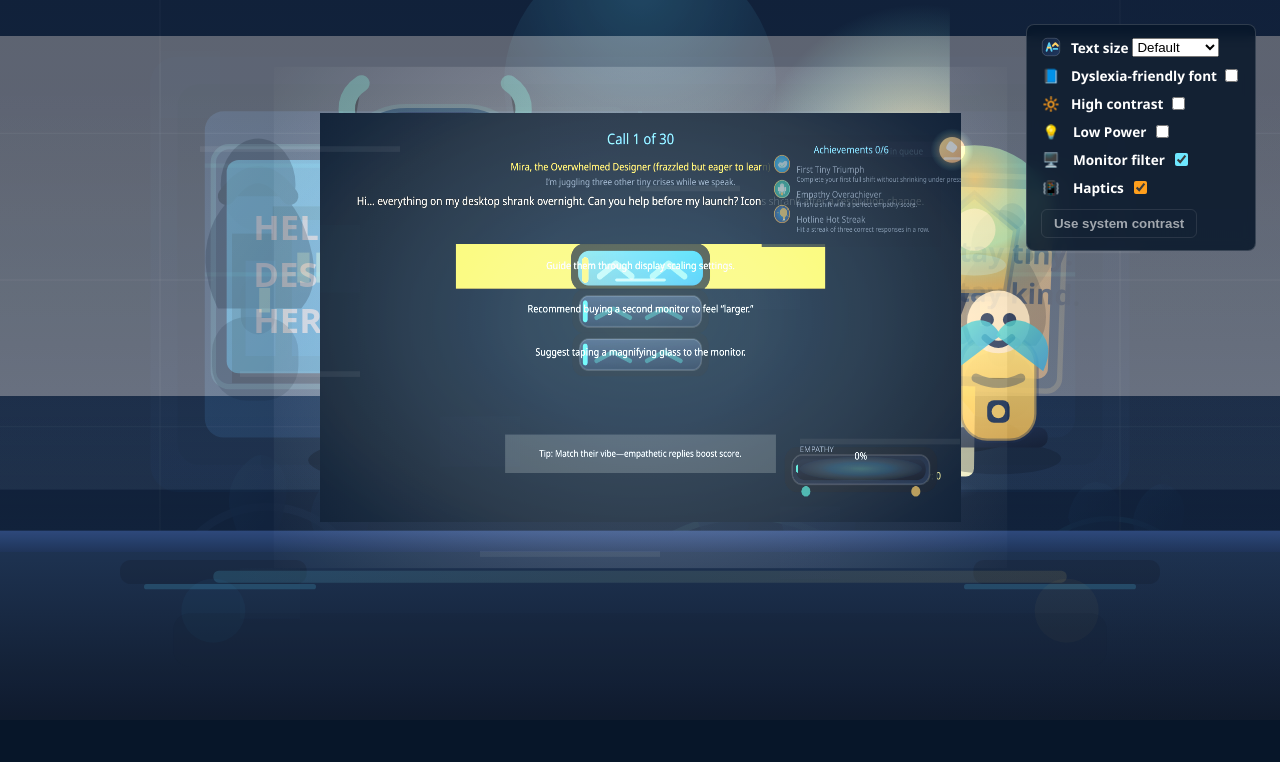
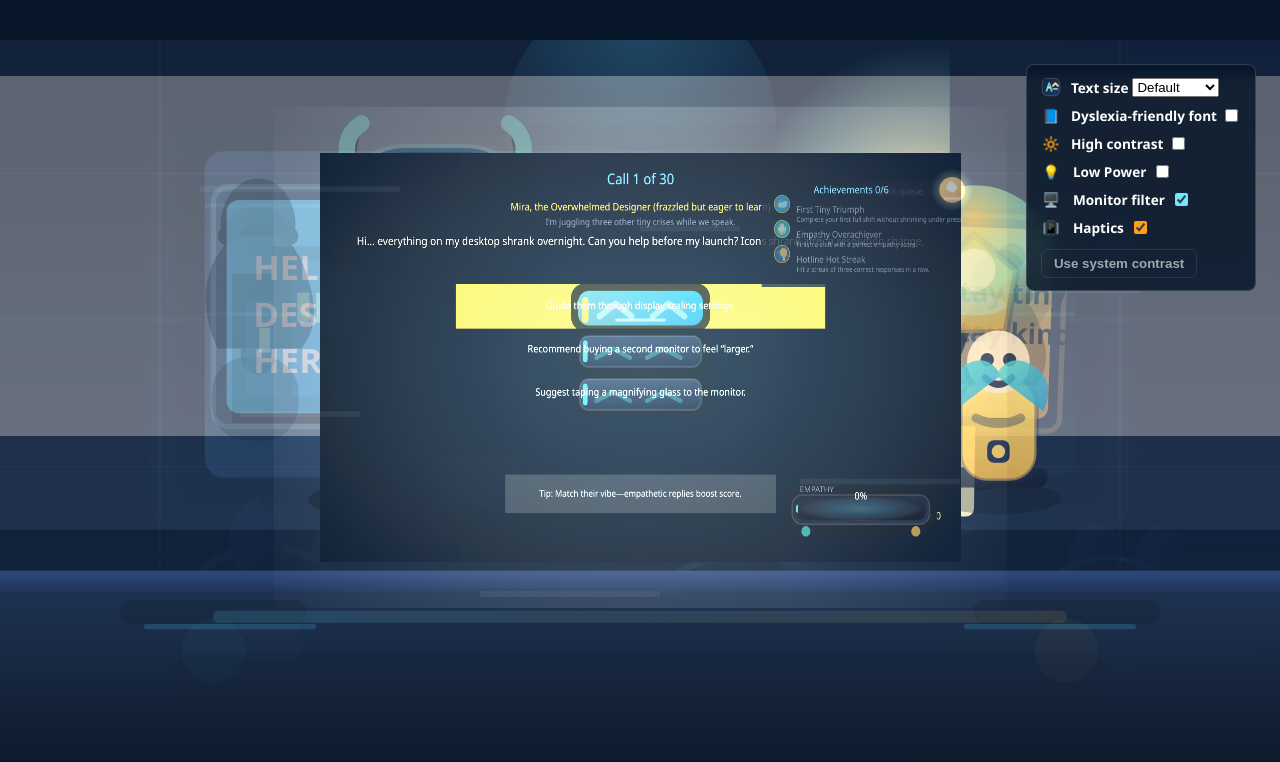
Before and after one commit to sandgraal/tiny-helpdesk-hero, a website: page public/index.html in a window 1280 px wide. Drawn offline with Linux system fonts and the light colour scheme; files whose address does not match are found by name.

Commit message:
Letterbox canvas stack for centered desk composition

```diff
--- a/public/index.html
+++ b/public/index.html
@@ -11,6 +11,7 @@
   </head>
   <body>
     <noscript>This experience requires JavaScript to run.</noscript>
+    <div class="canvas-stack" data-canvas-stack>
       <main aria-live="polite" class="loading-state">Loading Tiny Helpdesk Hero…</main>
       <canvas id="glCanvas" width="1280" height="720"></canvas>
       <canvas id="mainCanvas" width="1280" height="720"></canvas>
@@ -34,5 +35,6 @@
           <input type="checkbox" data-accessibility-contrast />
         </label>
       </section>
+    </div>
   </body>
 </html>
--- a/public/styles/main.css
+++ b/public/styles/main.css
@@ -35,23 +35,32 @@ body {
   display: flex;
   align-items: center;
   justify-content: center;
+  overflow: hidden;
+}
+
+.canvas-stack {
+  position: relative;
+  width: min(100vw, calc(100vh * (16 / 9)));
+  height: min(100vh, calc(100vw * (9 / 16)));
+  max-width: 1280px;
+  max-height: 720px;
 }
 
 .loading-state {
   position: absolute;
-  top: 16px;
+  top: calc(24px + env(safe-area-inset-top, 0px) + var(--thh-viewport-offset-top, 0px));
   left: 50%;
   transform: translateX(-50%);
   font-size: 1rem;
   letter-spacing: 0.05em;
+  z-index: 4;
 }
 
 canvas {
   position: absolute;
-  top: 0;
-  left: 0;
-  width: 100vw;
-  height: 100vh;
+  inset: 0;
+  width: 100%;
+  height: 100%;
 }
 
 #glCanvas {
```
Also changed, not shown: docs/art/iteration-log.md (+1 -0 lines). Lines whose indentation alone changed are shown as unchanged.
